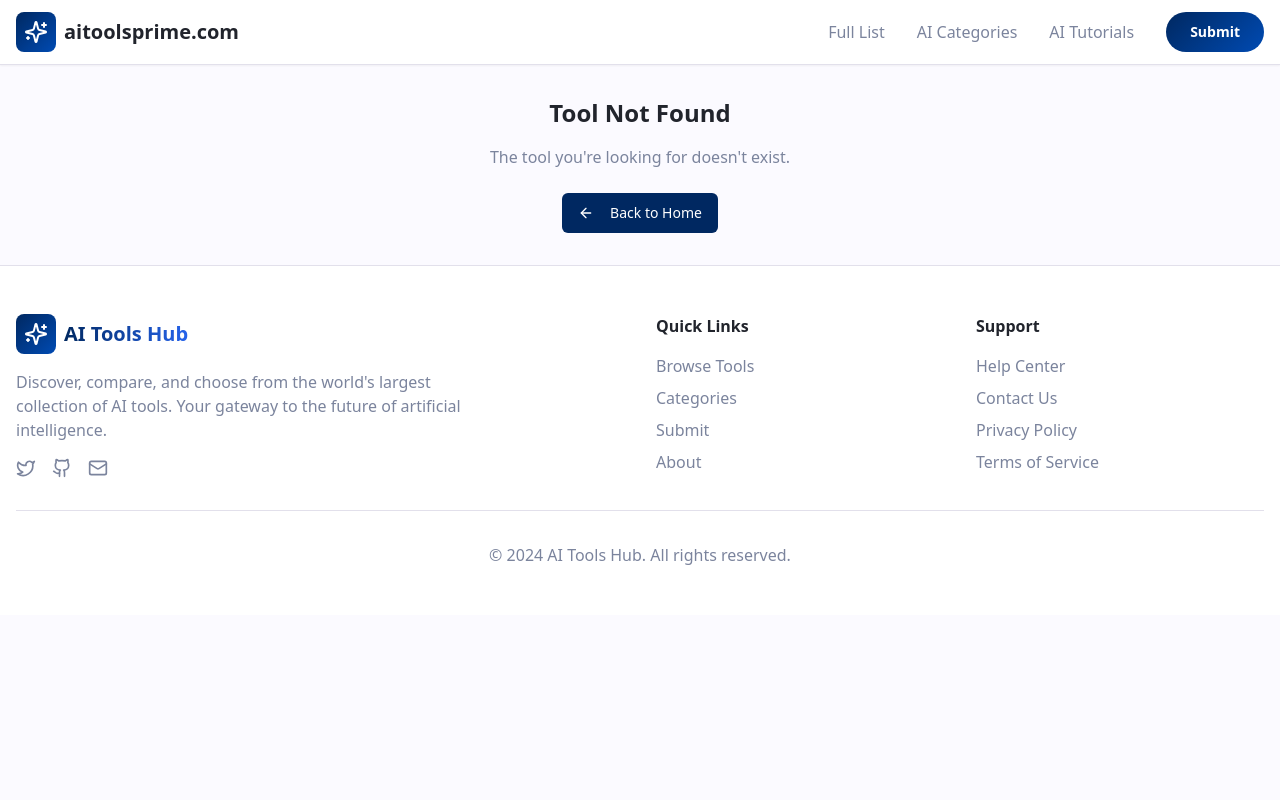
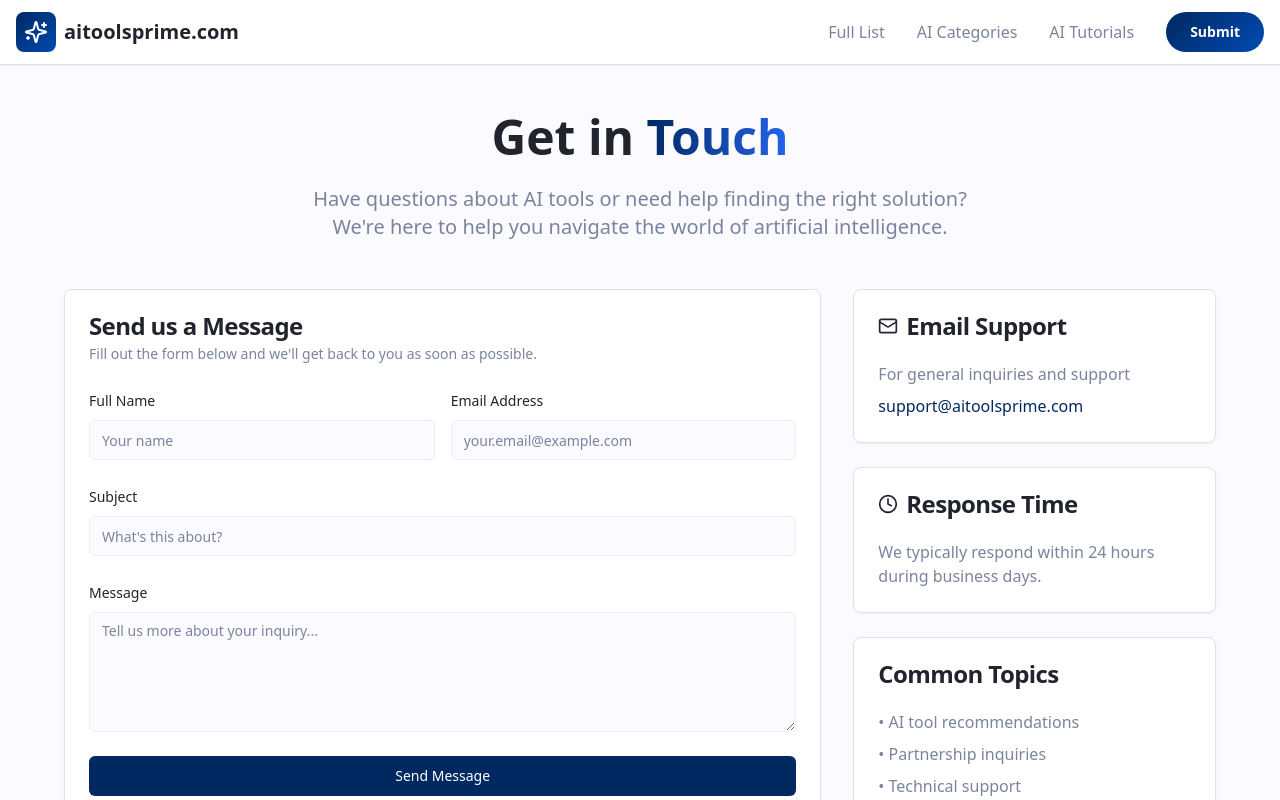
Before and after one commit to infospiderorbit/bright-ai-directory, a React (Vite) app: page /contact in a window 1280 px wide. Shown: the top 800 px of the page. Built offline with nearby package versions, Linux system fonts and the light colour scheme.

Commit message:
Add contact form

```diff
--- a/src/App.tsx
+++ b/src/App.tsx
@@ -15,6 +15,7 @@ import HelpCenter from "./pages/HelpCenter";
 import PrivacyPolicy from "./pages/PrivacyPolicy";
 import TermsOfService from "./pages/TermsOfService";
 import AboutUs from "./pages/AboutUs";
+import ContactUs from "./pages/ContactUs";
 import NotFound from "./pages/NotFound";
 
 const queryClient = new QueryClient();
@@ -38,6 +39,7 @@ const App = () => (
             <Route path="/privacy" element={<PrivacyPolicy />} />
             <Route path="/terms" element={<TermsOfService />} />
             <Route path="/about" element={<AboutUs />} />
+            <Route path="/contact" element={<ContactUs />} />
             {/* ADD ALL CUSTOM ROUTES ABOVE THE CATCH-ALL "*" ROUTE */}
             <Route path="/:tool" element={<ToolPage />} />
             <Route path="*" element={<NotFound />} />
--- a/src/components/Footer.tsx
+++ b/src/components/Footer.tsx
@@ -49,7 +49,7 @@ const Footer = () => {
             <h3 className="font-semibold mb-4">Support</h3>
             <ul className="space-y-2 text-muted-foreground">
               <li><Link to="/help" className="hover:text-primary transition-smooth">Help Center</Link></li>
-              <li><a href="mailto:support@aitoolsprime.com" className="hover:text-primary transition-smooth">Contact Us</a></li>
+              <li><Link to="/contact" className="hover:text-primary transition-smooth">Contact Us</Link></li>
               <li><Link to="/privacy" className="hover:text-primary transition-smooth">Privacy Policy</Link></li>
               <li><Link to="/terms" className="hover:text-primary transition-smooth">Terms of Service</Link></li>
             </ul>
--- /dev/null
+++ b/src/pages/ContactUs.tsx
@@ -0,0 +1,234 @@
+import { useState } from "react";
+import { useForm } from "react-hook-form";
+import { zodResolver } from "@hookform/resolvers/zod";
+import * as z from "zod";
+import Header from "@/components/Header";
+import Footer from "@/components/Footer";
+import { Button } from "@/components/ui/button";
+import { Input } from "@/components/ui/input";
+import { Textarea } from "@/components/ui/textarea";
+import { Card, CardContent, CardHeader, CardTitle, CardDescription } from "@/components/ui/card";
+import { Form, FormControl, FormField, FormItem, FormLabel, FormMessage } from "@/components/ui/form";
+import { useToast } from "@/hooks/use-toast";
+import { Mail, Phone, MapPin, Clock } from "lucide-react";
+
+const contactSchema = z.object({
+  name: z.string().min(2, "Name must be at least 2 characters"),
+  email: z.string().email("Please enter a valid email address"),
+  subject: z.string().min(5, "Subject must be at least 5 characters"),
+  message: z.string().min(10, "Message must be at least 10 characters"),
+});
+
+type ContactFormData = z.infer<typeof contactSchema>;
+
+const ContactUs = () => {
+  const [isSubmitting, setIsSubmitting] = useState(false);
+  const { toast } = useToast();
+
+  const form = useForm<ContactFormData>({
+    resolver: zodResolver(contactSchema),
+    defaultValues: {
+      name: "",
+      email: "",
+      subject: "",
+      message: "",
+    },
+  });
+
+  const onSubmit = async (data: ContactFormData) => {
+    setIsSubmitting(true);
+
+    try {
+      const response = await fetch('/api/contact', {
+        method: 'POST',
+        headers: {
+          'Content-Type': 'application/json',
+        },
+        body: JSON.stringify(data),
+      });
+
+      if (response.ok) {
+        toast({
+          title: "Message sent successfully!",
+          description: "We'll get back to you within 24 hours.",
+        });
+        form.reset();
+      } else {
+        throw new Error('Failed to send message');
+      }
+    } catch (error) {
+      toast({
+        title: "Error sending message",
+        description: "Please try again or email us directly at support@aitoolsprime.com",
+        variant: "destructive",
+      });
+    } finally {
+      setIsSubmitting(false);
+    }
+  };
+
+  return (
+    <div className="min-h-screen bg-background">
+      <Header />
+
+      <main className="container mx-auto px-4 py-12">
+        <div className="max-w-6xl mx-auto">
+          {/* Header Section */}
+          <div className="text-center mb-12">
+            <h1 className="text-4xl md:text-5xl font-bold mb-6">
+              Get in <span className="bg-gradient-to-r from-primary to-blue-600 bg-clip-text text-transparent">Touch</span>
+            </h1>
+            <p className="text-xl text-muted-foreground max-w-2xl mx-auto">
+              Have questions about AI tools or need help finding the right solution?
+              We're here to help you navigate the world of artificial intelligence.
+            </p>
+          </div>
+
+          <div className="grid grid-cols-1 lg:grid-cols-3 gap-8">
+            {/* Contact Form */}
+            <div className="lg:col-span-2">
+              <Card>
+                <CardHeader>
+                  <CardTitle>Send us a Message</CardTitle>
+                  <CardDescription>
+                    Fill out the form below and we'll get back to you as soon as possible.
+                  </CardDescription>
+                </CardHeader>
+                <CardContent>
+                  <Form {...form}>
+                    <form onSubmit={form.handleSubmit(onSubmit)} className="space-y-6">
+                      <div className="grid grid-cols-1 md:grid-cols-2 gap-4">
+                        <FormField
+                          control={form.control}
+                          name="name"
+                          render={({ field }) => (
+                            <FormItem>
+                              <FormLabel>Full Name</FormLabel>
+                              <FormControl>
+                                <Input placeholder="Your name" {...field} />
+                              </FormControl>
+                              <FormMessage />
+                            </FormItem>
+                          )}
+                        />
+                        <FormField
+                          control={form.control}
+                          name="email"
+                          render={({ field }) => (
+                            <FormItem>
+                              <FormLabel>Email Address</FormLabel>
+                              <FormControl>
+                                <Input placeholder="your.email@example.com" type="email" {...field} />
+                              </FormControl>
+                              <FormMessage />
+                            </FormItem>
+                          )}
+                        />
+                      </div>
+
+                      <FormField
+                        control={form.control}
+                        name="subject"
+                        render={({ field }) => (
+                          <FormItem>
+                            <FormLabel>Subject</FormLabel>
+                            <FormControl>
+                              <Input placeholder="What's this about?" {...field} />
+                            </FormControl>
+                            <FormMessage />
+                          </FormItem>
+                        )}
+                      />
+
+                      <FormField
+                        control={form.control}
+                        name="message"
+                        render={({ field }) => (
+                          <FormItem>
+                            <FormLabel>Message</FormLabel>
+                            <FormControl>
+                              <Textarea
+                                placeholder="Tell us more about your inquiry..."
+                                className="min-h-[120px]"
+                                {...field}
+                              />
+                            </FormControl>
+                            <FormMessage />
+                          </FormItem>
+                        )}
+                      />
+
+                      <Button
+                        type="submit"
+                        className="w-full"
+                        disabled={isSubmitting}
+                      >
+                        {isSubmitting ? "Sending..." : "Send Message"}
+                      </Button>
+                    </form>
+                  </Form>
+                </CardContent>
+              </Card>
+            </div>
+
+            {/* Contact Information */}
+            <div className="space-y-6">
+              <Card>
+                <CardHeader>
+                  <CardTitle className="flex items-center gap-2">
+                    <Mail className="h-5 w-5" />
+                    Email Support
+                  </CardTitle>
+                </CardHeader>
+                <CardContent>
+                  <p className="text-muted-foreground mb-2">
+                    For general inquiries and support
+                  </p>
+                  <a
+                    href="mailto:support@aitoolsprime.com"
+                    className="text-primary hover:underline font-medium"
+                  >
+                    support@aitoolsprime.com
+                  </a>
+                </CardContent>
+              </Card>
+
+              <Card>
+                <CardHeader>
+                  <CardTitle className="flex items-center gap-2">
+                    <Clock className="h-5 w-5" />
+                    Response Time
+                  </CardTitle>
+                </CardHeader>
+                <CardContent>
+                  <p className="text-muted-foreground">
+                    We typically respond within 24 hours during business days.
+                  </p>
+                </CardContent>
+              </Card>
+
+              <Card>
+                <CardHeader>
+                  <CardTitle>Common Topics</CardTitle>
+                </CardHeader>
+                <CardContent>
+                  <ul className="space-y-2 text-muted-foreground">
+                    <li>• AI tool recommendations</li>
+                    <li>• Partnership inquiries</li>
+                    <li>• Technical support</li>
+                    <li>• Content suggestions</li>
+                    <li>• Business opportunities</li>
+                  </ul>
+                </CardContent>
+              </Card>
+            </div>
+          </div>
+        </div>
+      </main>
+
+      <Footer />
+    </div>
+  );
+};
+
+export default ContactUs;
```
Also changed, not shown: 1 other file (tests, documents, lock files or other folders).
